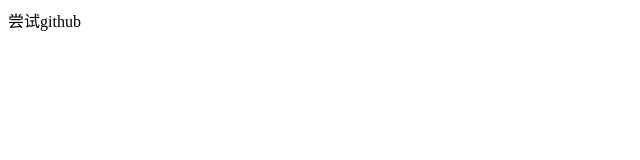
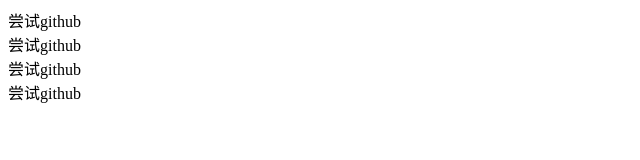
Before and after one commit to SheQiaQia/git, a plain HTML site: page index.html in a window 1280 px wide. Shown: the whole page, without its empty margins (0-640 px from the left). Drawn offline with Linux system fonts and the light colour scheme.

Commit message:
111
第二次修改

```diff
--- a/index.html
+++ b/index.html
@@ -5,6 +5,8 @@
 		<title></title>
 	</head>
 	<body>
-		<div>尝试github</div>
+		<div>尝试github</div>	<div>尝试github</div>
+			<div>尝试github</div>
+				<div>尝试github</div>
 	</body>
 </html>
```
